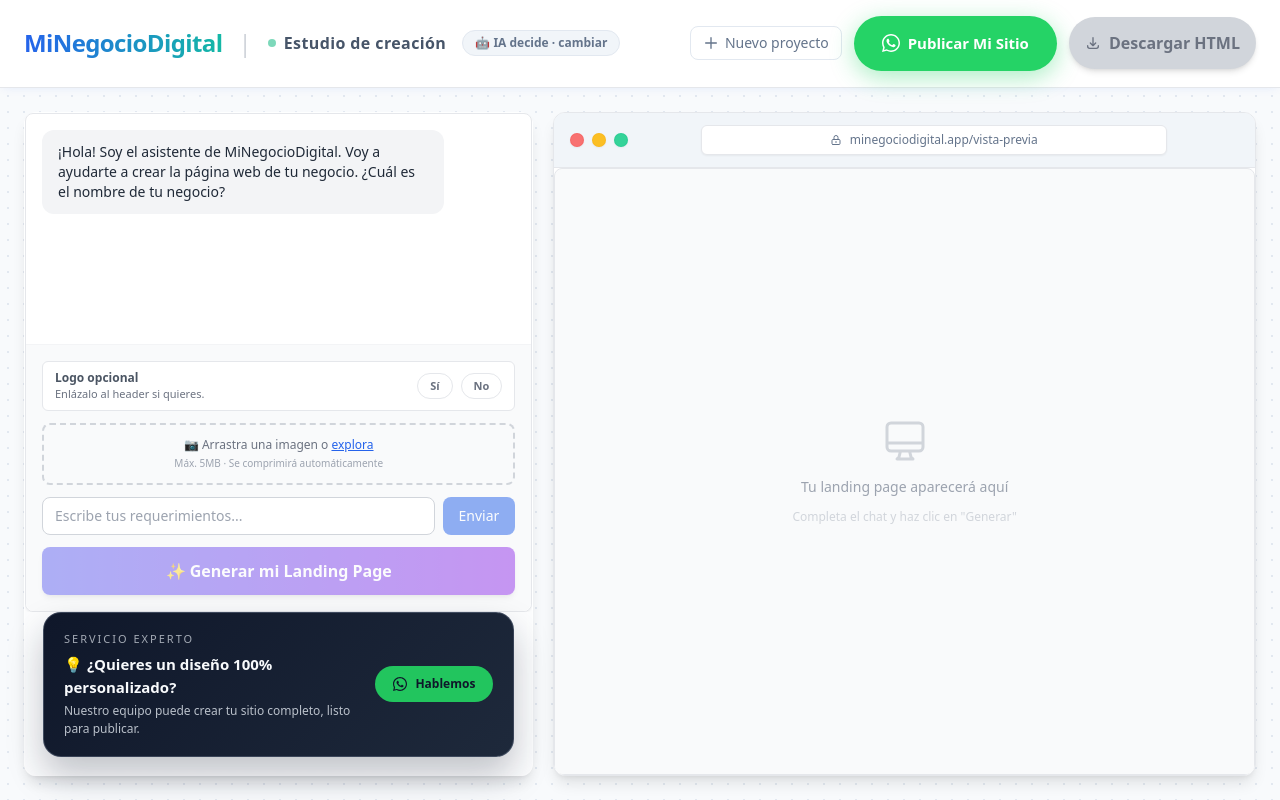
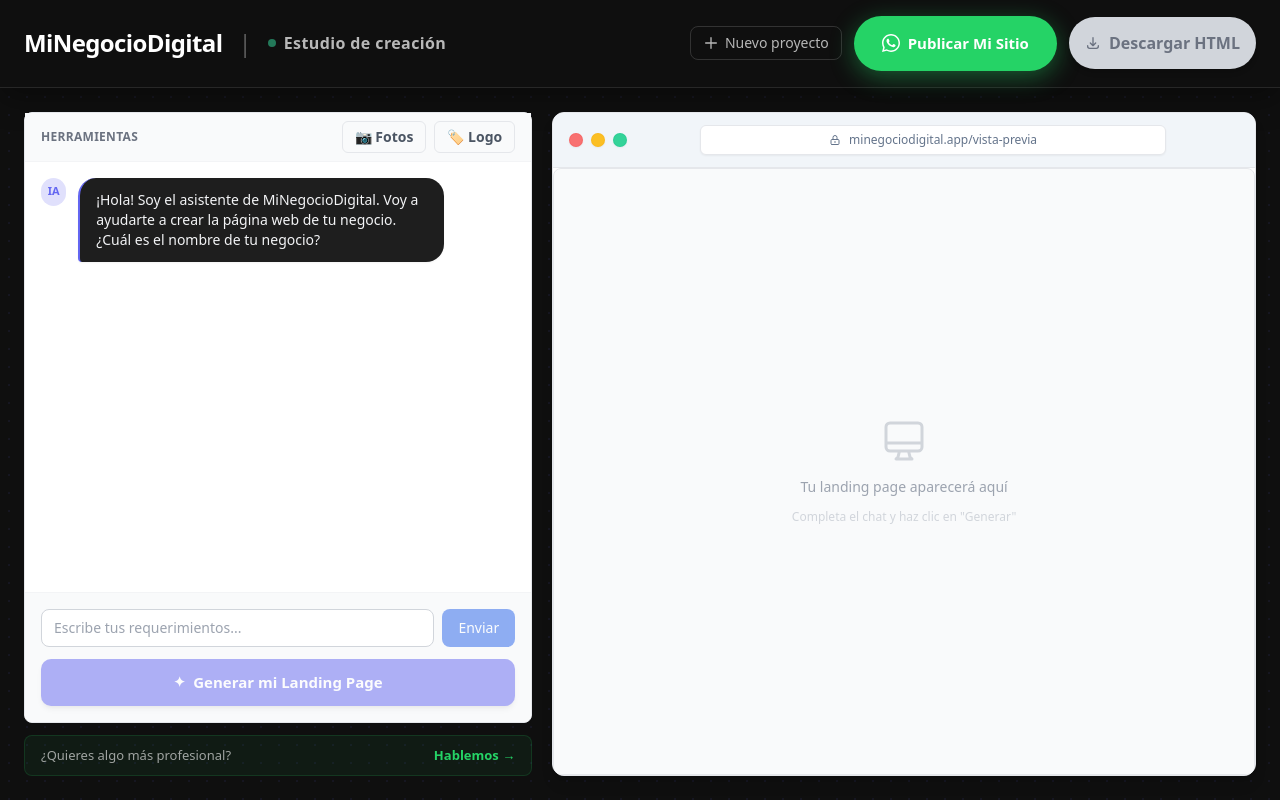
Before and after one commit to jnavarretej22/landingai, a Next.js app: page /builder in a window 1280 px wide. Both pictures are taken after a click on the button "Dejar que la IA decida →". Built offline with nearby package versions, Linux system fonts and the light colour scheme.

Commit message:
refine builder chat layout and uploads

```diff
--- a/app/builder/page.tsx
+++ b/app/builder/page.tsx
@@ -7,7 +7,6 @@
 import TemplateSelector, { TemplateStyle } from '@/components/TemplateSelector';
 import { Message } from '@/lib/types';
 import Link from 'next/link';
-import { WhatsAppIcon } from '@/components/WhatsAppIcon';
 
 const WS_NUMBER = "5930939667369";
 const WS_MESSAGE = encodeURIComponent("Hola! Me interesa que diseñen mi página web profesional 🚀");
@@ -116,50 +115,33 @@
   }
 
   // ── Step 2: Main builder ──────────────────────────────
+  const templateDisplay = selectedTemplate === 'ai'
+    ? 'Plantilla IA'
+    : selectedTemplate
+    ? `${selectedTemplate.charAt(0).toUpperCase()}${selectedTemplate.slice(1)}`
+    : 'Seleccionar plantilla';
+
   return (
-    <div className="flex flex-col h-screen bg-slate-50 font-sans">
-      <header className="bg-white border-b border-gray-200 px-6 py-4 flex items-center justify-between shadow-[0_2px_10px_-3px_rgba(6,81,237,0.1)] shrink-0 z-10">
+    <div className="flex flex-col h-screen bg-[#0F0F0F] text-white font-sans">
+      <header className="bg-[#0F0F0F] border-b border-white/10 px-6 py-4 flex items-center justify-between shadow-[0_10px_30px_rgba(0,0,0,0.35)] shrink-0 z-10">
         <div className="flex items-center space-x-4">
           <Link
             href="/"
-            className="text-2xl font-black tracking-tight bg-clip-text text-transparent bg-gradient-to-r from-blue-600 to-teal-500 hover:opacity-80 transition-opacity"
+            className="text-2xl font-black tracking-tight text-white"
           >
             MiNegocioDigital
           </Link>
-          <span className="text-gray-300 font-light text-2xl">|</span>
-          <h2 className="text-slate-600 font-semibold tracking-wide flex items-center gap-2">
-            <span className="w-2 h-2 rounded-full bg-emerald-500 inline-block animate-pulse" />
+          <span className="text-white/30 font-light text-2xl">|</span>
+          <h2 className="text-white/70 font-semibold tracking-wide flex items-center gap-2">
+            <span className="w-2 h-2 rounded-full bg-emerald-400 inline-block animate-pulse" />
             Estudio de creación
           </h2>
-
-          {/* Template badge */}
-          {selectedTemplate !== 'ai' && (
-            <button
-              onClick={() => setSelectedTemplate(null)}
-              className="flex items-center gap-1.5 ml-2 text-xs font-semibold px-3 py-1 rounded-full bg-indigo-50 text-indigo-600 border border-indigo-200 hover:bg-indigo-100 transition-colors"
-              title="Cambiar plantilla"
-            >
-              <span>🎨</span>
-              {selectedTemplate.charAt(0).toUpperCase() + selectedTemplate.slice(1)}
-              <span className="text-indigo-400 ml-0.5">✎</span>
-            </button>
-          )}
-
-          {selectedTemplate === 'ai' && (
-            <button
-              onClick={() => setSelectedTemplate(null)}
-              className="flex items-center gap-1.5 ml-2 text-xs font-semibold px-3 py-1 rounded-full bg-slate-100 text-slate-500 border border-slate-200 hover:bg-slate-200 transition-colors"
-              title="Seleccionar plantilla"
-            >
-              🤖 IA decide · cambiar
-            </button>
-          )}
         </div>
 
         <div className="flex items-center gap-3">
           <button
             onClick={handleNewProject}
-            className="flex items-center gap-1.5 text-sm text-slate-500 hover:text-slate-800 border border-slate-200 hover:border-slate-400 px-3 py-1.5 rounded-lg transition-colors font-medium"
+            className="flex items-center gap-1.5 text-sm text-white/70 hover:text-white border border-white/15 hover:border-white/40 px-3 py-1.5 rounded-lg transition-colors font-medium"
           >
             <svg className="w-4 h-4" fill="none" stroke="currentColor" viewBox="0 0 24 24">
               <path strokeLinecap="round" strokeLinejoin="round" strokeWidth={2} d="M12 4v16m8-8H4" />
@@ -175,30 +157,27 @@
       </header>
 
       <main className="flex-1 overflow-hidden p-6 relative">
-        <div className="absolute inset-0 bg-[#f8fafc] bg-[radial-gradient(#e2e8f0_1px,transparent_1px)] [background-size:16px_16px] pointer-events-none" />
+        <div className="absolute inset-0 bg-[radial-gradient(rgba(99,102,241,0.08)_1px,transparent_1px)] [background-size:18px_18px] pointer-events-none" />
         <div className="flex h-full gap-5 relative z-10">
           {/* Left Panel: Chat */}
-          <div className="flex-[0.42] min-w-[360px] flex flex-col h-full shadow-lg rounded-xl bg-white/60 backdrop-blur-sm border border-white/60">
-            <div className="flex-1 overflow-hidden">
+          <div className="flex-[0.42] min-w-[360px] flex flex-col h-full">
+            <div className="flex-1 min-h-0 overflow-hidden">
               <Chat
                 key={chatKey}
                 onGenerate={handleGenerate}
                 isGenerating={isGenerating}
                 onImageUpload={(url) => setUploadedUrls(prev => [...prev, url])}
+                templateLabel={templateDisplay}
+                onTemplateChange={() => setSelectedTemplate(null)}
               />
             </div>
-
-            {/* Professional Card below chat */}
-            <div className="pro-card">
-              <div className="pro-card-copy">
-                <p className="pro-card-eyebrow">Servicio experto</p>
-                <p className="pro-card-title">💡 ¿Quieres un diseño 100% personalizado?</p>
-                <p className="pro-card-sub">Nuestro equipo puede crear tu sitio completo, listo para publicar.</p>
+            <div className="pt-3">
+              <div className="flex items-center justify-between px-4 py-2.5 rounded-lg border border-[rgba(37,211,102,0.15)] bg-[rgba(37,211,102,0.06)] text-[13px] text-white/60">
+                <span>¿Quieres algo más profesional?</span>
+                <a href={WS_URL} target="_blank" rel="noopener" className="text-[#25D366] font-semibold whitespace-nowrap">
+                  Hablemos →
+                </a>
               </div>
-              <a href={WS_URL} target="_blank" rel="noopener" className="pro-card-btn">
-                <WhatsAppIcon size={14} />
-                Hablemos
-              </a>
             </div>
           </div>
 
--- a/components/Chat.tsx
+++ b/components/Chat.tsx
@@ -19,6 +19,8 @@
   onGenerate: (messages: Message[], images: string[], logo?: string | null) => void;
   isGenerating: boolean;
   onImageUpload?: (url: string) => void;
+  templateLabel?: string;
+  onTemplateChange?: () => void;
 }
 
 const READY_PATTERNS = [
@@ -68,13 +70,14 @@
   const [logoDecision,    setLogoDecision]    = useState<'yes' | 'no' | null>(null);
   const [logoImage,       setLogoImage]       = useState<UploadedImage | null>(null);
   const [pendingAutoMsgs, setPendingAutoMsgs] = useState<Message[] | null>(null);
+  const [showImageUploader, setShowImageUploader] = useState(false);
+  const [showLogoUploader,  setShowLogoUploader]  = useState(false);
 
   const messagesEndRef  = useRef<HTMLDivElement>(null);
   const latestMessages  = useRef<Message[]>(messages);
   const abortRef        = useRef<AbortController | null>(null);
 
   const isLogoStepSatisfied = logoDecision === 'no' || (logoDecision === 'yes' && Boolean(logoImage));
-  const waitingLogoAnswer = Boolean(pendingAutoMsgs && !isLogoStepSatisfied);
 
   // Keep ref in sync for use inside stream callbacks
   useEffect(() => { latestMessages.current = messages; }, [messages]);
@@ -280,24 +283,111 @@
 
   return (
     <div className="flex flex-col h-full bg-white border border-gray-200 rounded-lg shadow-sm">
+      <div className="flex items-center justify-between px-4 py-2 border-b border-gray-100 bg-gray-50">
+        <p className="text-xs font-semibold text-gray-500 uppercase tracking-wide">Herramientas</p>
+        <div className="flex items-center gap-2">
+          <button
+            type="button"
+            className={`h-8 px-3 rounded-md border text-sm font-semibold transition ${
+              showImageUploader ? 'border-blue-500 text-blue-600 bg-blue-50' : 'border-gray-200 text-gray-600 hover:border-gray-300'
+            }`}
+            onClick={() => {
+              setShowImageUploader(v => !v);
+              if (!showImageUploader) setShowLogoUploader(false);
+            }}
+          >
+            📷 Fotos
+          </button>
+          <button
+            type="button"
+            className={`h-8 px-3 rounded-md border text-sm font-semibold transition ${
+              showLogoUploader ? 'border-blue-500 text-blue-600 bg-blue-50' : 'border-gray-200 text-gray-600 hover:border-gray-300'
+            }`}
+            onClick={() => {
+              setShowLogoUploader(v => !v);
+              if (!showLogoUploader) setShowImageUploader(false);
+            }}
+          >
+            🏷️ Logo
+          </button>
+        </div>
+      </div>
+
+      {(showImageUploader || showLogoUploader) && (
+        <div className="px-4 py-3 border-b border-gray-100 bg-gray-50 space-y-3">
+          {showImageUploader && (
+            <div className="rounded-lg border border-dashed border-gray-300 bg-white p-3">
+              <p className="text-xs text-gray-500 mb-2">Carga imágenes del negocio (JPG/PNG, máx. 5MB).</p>
+              <ImageUploader onUploadSuccess={handleUploadSuccess} />
+            </div>
+          )}
+          {showLogoUploader && (
+            <div className="rounded-lg border border-dashed border-gray-300 bg-white p-3 space-y-2">
+              <p className="text-xs font-semibold text-gray-600">Logo opcional</p>
+              <div className="flex gap-2 text-xs font-semibold">
+                {(['yes', 'no'] as const).map(option => (
+                  <button
+                    key={option}
+                    type="button"
+                    onClick={() => handleLogoChoice(option)}
+                    className={`px-3 py-1 rounded-full border transition ${
+                      logoDecision === option
+                        ? option === 'yes'
+                          ? 'bg-emerald-500/10 text-emerald-700 border-emerald-500/40'
+                          : 'bg-gray-100 text-gray-600 border-gray-200'
+                        : 'bg-white text-gray-500 border-gray-200 hover:border-gray-300'
+                    }`}
+                    disabled={isGenerating}
+                  >
+                    {option === 'yes' ? 'Sí' : 'No'}
+                  </button>
+                ))}
+              </div>
+              {logoDecision === 'yes' && (
+                <LogoUploader
+                  onUploadSuccess={handleLogoUpload}
+                  onRemove={clearLogo}
+                  preview={logoImage}
+                  disabled={isGenerating || isLoading}
+                />
+              )}
+              {logoDecision === 'no' && (
+                <p className="text-[11px] text-gray-500">Puedes activarlo más tarde.</p>
+              )}
+            </div>
+          )}
+        </div>
+      )}
+
       {/* Messages */}
       <div className="flex-1 overflow-y-auto p-4 space-y-4">
         {messages.map((m, i) => {
           const isLast         = i === messages.length - 1;
           const isStreaming     = isLast && m.role === 'assistant' && isLoading;
           const showTypingDots  = isLast && m.role === 'assistant' && isLoading && m.content === '';
+          const isUser          = m.role === 'user';
 
           return (
-            <div key={i} className={`flex ${m.role === 'user' ? 'justify-end' : 'justify-start'}`}>
-              <div className={`max-w-[85%] rounded-xl px-4 py-3 ${
-                m.role === 'user' ? 'bg-blue-600 text-white' : 'bg-gray-100 text-gray-800'
-              }`}>
+            <div key={i} className={`flex ${isUser ? 'justify-end' : 'justify-start'}`}>
+              <div className={`flex ${isUser ? 'flex-row-reverse' : 'flex-row'} items-start gap-3 max-w-[85%]`}>
+                {!isUser && (
+                  <div className="w-7 h-7 rounded-full bg-[rgba(99,102,241,0.2)] text-[#6366F1] text-[11px] font-semibold flex items-center justify-center">
+                    IA
+                  </div>
+                )}
+                <div
+                  className={`${
+                    isUser
+                      ? 'bg-[#6366F1] text-white rounded-[18px_18px_4px_18px]'
+                      : 'bg-[#1E1E1E] text-gray-100 border-l-2 border-[#6366F1] rounded-[18px_18px_18px_4px]'
+                  } px-4 py-3 shadow-sm w-full`}
+                >
                   {showTypingDots ? (
                     <div className="flex gap-1 items-center py-1">
                       {[0, 1, 2].map(j => (
                         <span
                           key={j}
-                        className="w-2 h-2 rounded-full bg-gray-400 animate-bounce"
+                          className="w-2 h-2 rounded-full bg-current animate-bounce"
                           style={{ animationDelay: `${j * 0.15}s` }}
                         />
                       ))}
@@ -310,6 +400,7 @@
                       )}
                     </p>
                   )}
+                </div>
               </div>
             </div>
           );
@@ -337,47 +428,6 @@
 
       {/* Input area */}
       <div className="p-4 border-t border-gray-100 space-y-3 bg-gray-50 rounded-b-lg">
-        <div className="border border-gray-200 rounded-md bg-white px-3 py-2 flex flex-wrap items-center gap-2 text-xs">
-          <div className="flex-1 min-w-[180px]">
-            <p className="font-semibold text-gray-600">Logo opcional</p>
-            <p className="text-[11px] text-gray-500">Enlázalo al header si quieres.</p>
-          </div>
-          {(['yes', 'no'] as const).map(option => (
-            <button
-              key={option}
-              type="button"
-              onClick={() => handleLogoChoice(option)}
-              className={`px-3 py-1 rounded-full border text-[11px] font-semibold transition ${
-                logoDecision === option
-                  ? option === 'yes'
-                    ? 'bg-emerald-500/10 text-emerald-700 border-emerald-500/40'
-                    : 'bg-gray-100 text-gray-600 border-gray-200'
-                  : 'bg-white text-gray-500 border-gray-200 hover:border-gray-300'
-              }`}
-              disabled={isGenerating}
-            >
-              {option === 'yes' ? 'Sí' : 'No'}
-            </button>
-          ))}
-          {waitingLogoAnswer && (
-            <span className="text-[11px] font-semibold text-amber-600">Responde para seguir</span>
-          )}
-        </div>
-        {logoDecision === 'yes' && (
-          <div className="rounded-md border border-dashed border-emerald-200 bg-emerald-50/40 p-2">
-            <LogoUploader
-              onUploadSuccess={handleLogoUpload}
-              onRemove={clearLogo}
-              preview={logoImage}
-              disabled={isGenerating || isLoading}
-            />
-          </div>
-        )}
-        {logoDecision === 'no' && (
-          <p className="text-[10px] text-gray-400">Puedes activarlo más tarde.</p>
-        )}
-
-        <ImageUploader onUploadSuccess={handleUploadSuccess} />
 
         {uploadedImages.length > 0 && (
           <div className="flex flex-wrap gap-2">
@@ -422,9 +472,10 @@
         <button
           onClick={handleManualGenerate}
           disabled={isGenerating || messages.length < 2 || isLoading || !isLogoStepSatisfied}
-          className="w-full bg-gradient-to-r from-indigo-500 to-purple-600 hover:from-indigo-600 hover:to-purple-700 text-white font-bold py-3 rounded-lg transition-all shadow-md disabled:opacity-50 disabled:cursor-not-allowed"
+          className="w-full bg-[#6366F1] hover:bg-[#4F46E5] text-white font-semibold text-[15px] py-3 px-6 rounded-[10px] flex items-center justify-center gap-2 shadow-md transition disabled:opacity-50 disabled:cursor-not-allowed"
         >
-          {isGenerating ? '⏳ Generando diseño...' : '✨ Generar mi Landing Page'}
+          <span className="text-sm">✦</span>
+          {isGenerating ? 'Generando diseño...' : 'Generar mi Landing Page'}
         </button>
       </div>
     </div>
```
Lines whose indentation alone changed are shown as unchanged.
